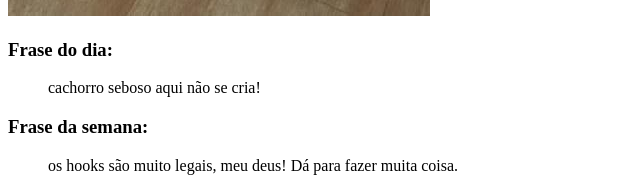
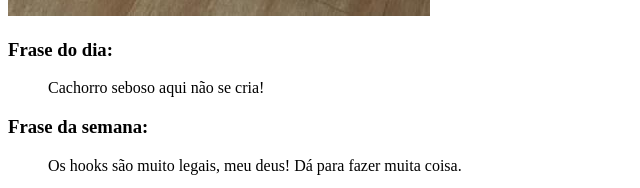
Before and after one commit to JoaoLucasLD/Capacitacao-git-github, a plain HTML site: page index.html in a window 1280 px wide. Shown: the part 612-800 px from the top of the page, 0-640 px from the left. Drawn offline with Linux system fonts and the light colour scheme.

Commit message:
Arrumando erros óbvios de indentação e letras maiúsculas

```diff
--- a/index.html
+++ b/index.html
@@ -1,18 +1,22 @@
 <!DOCTYPE html>
 <html>
   <head>
-        <meta charset="UTF-8"/>
+    <meta charset="UTF-8" />
     <title>Trabalho da 3º semana</title>
   </head>
   <body>
     <h1>Cachorro com uma carinha de pão</h1>
-        <img src="cachorroPão.jpg" title="Cachorrinho com a carinha dentro de um pão de forma" #tamfixo/>
+    <img
+      src="cachorroPão.jpg"
+      title="Cachorrinho com a carinha dentro de um pão de forma"
+      #tamfixo
+    />
     <dl>
       <h3>Frase do dia:</h3>
-            <dd>cachorro seboso aqui não se cria!</dd>
+      <dd>Cachorro seboso aqui não se cria!</dd>
 
       <h3>Frase da semana:</h3>
-            <dd>os hooks são muito legais, meu deus! Dá para fazer muita coisa.</dd>
+      <dd>Os hooks são muito legais, meu deus! Dá para fazer muita coisa.</dd>
     </dl>
   </body>
 </html>
```
Lines whose indentation alone changed are shown as unchanged.
